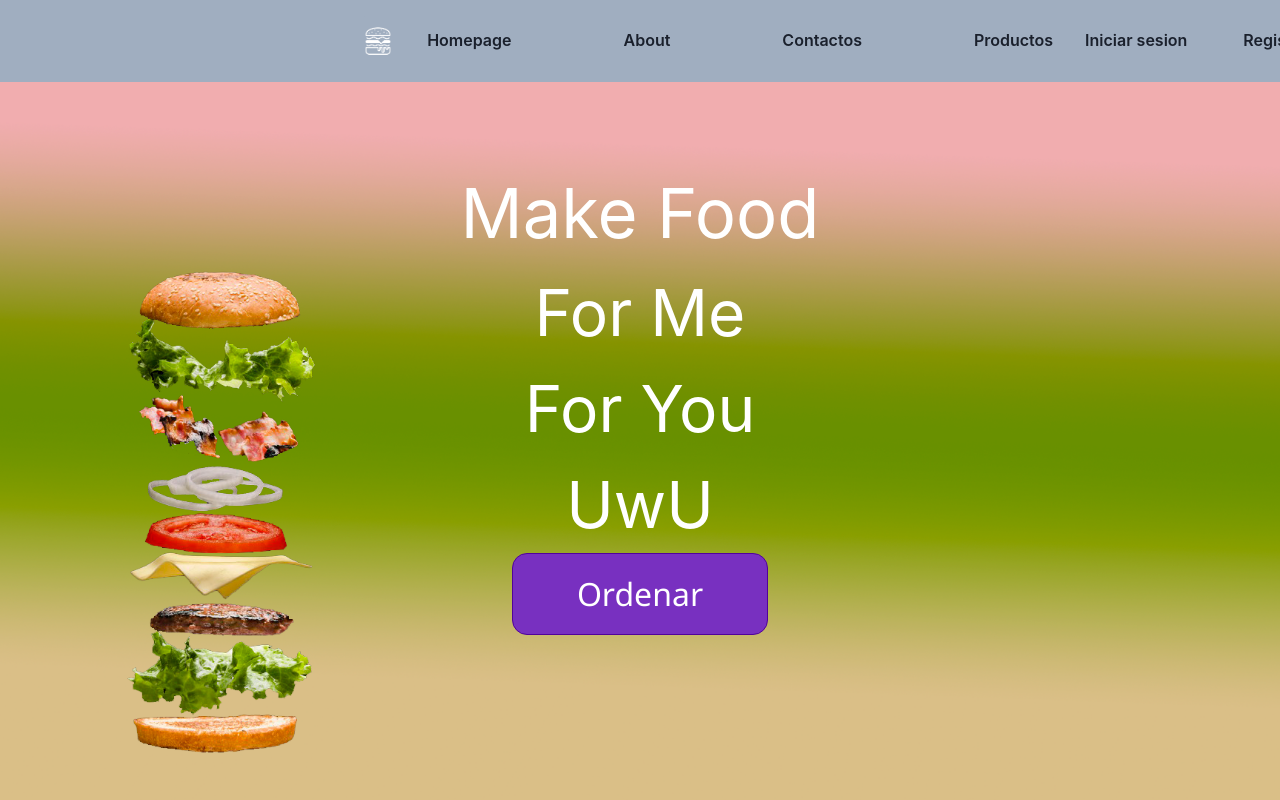
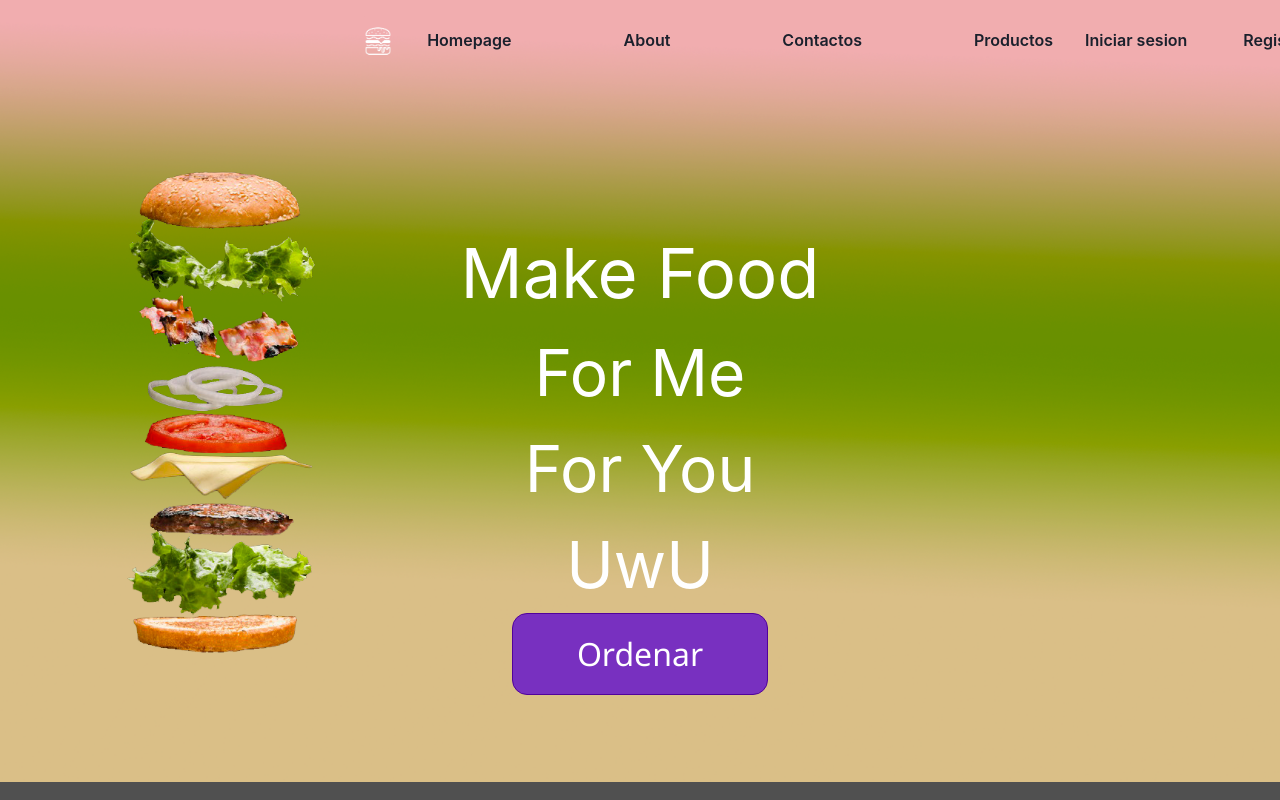
Before and after one commit to LeandroBlaquier/ecommerce-fares-G1-frontend, a React (Create React App) app: page / in a window 1280 px wide. Shown: the top 800 px of the page. Built offline with nearby package versions, Linux system fonts and the light colour scheme.

Commit message:
min-changes

```diff
--- a/src/components/Navbar.js
+++ b/src/components/Navbar.js
@@ -26,7 +26,7 @@ const App = () => {
     lg: true,
   });
   return (
-    <Box bg={"gray.400"} zIndex={"overlay"} as="section">
+    <Box bg={"transparent"} zIndex={"overlay"} as="section">
       <Box
         as="nav"
         bg="bg-surface"
--- a/src/styles/hero.css
+++ b/src/styles/hero.css
@@ -7,14 +7,14 @@
 
 
     /* position: inherit; */
-    /* margin-top:-51px; */
+    margin-top:-100px;
   }
 
   .Hero h1{
     font-size: 4.3rem !important;
     /* width: 35rem; */
     color :white;
-    padding-top : 5rem;
+    padding-top : 15rem;
     /* margin-left: 30rem; */
     display: flex;
     flex-direction: column;
```
